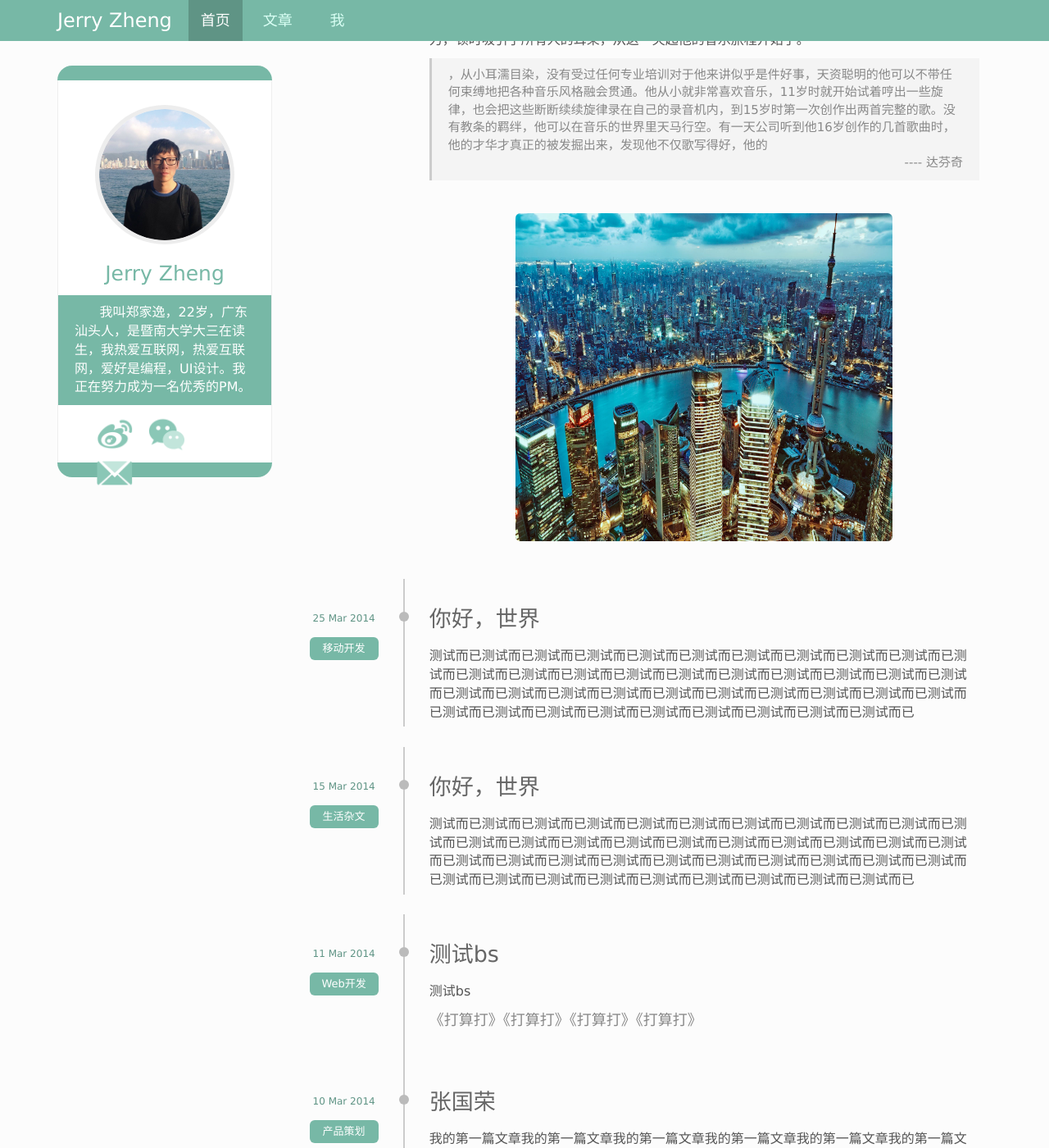
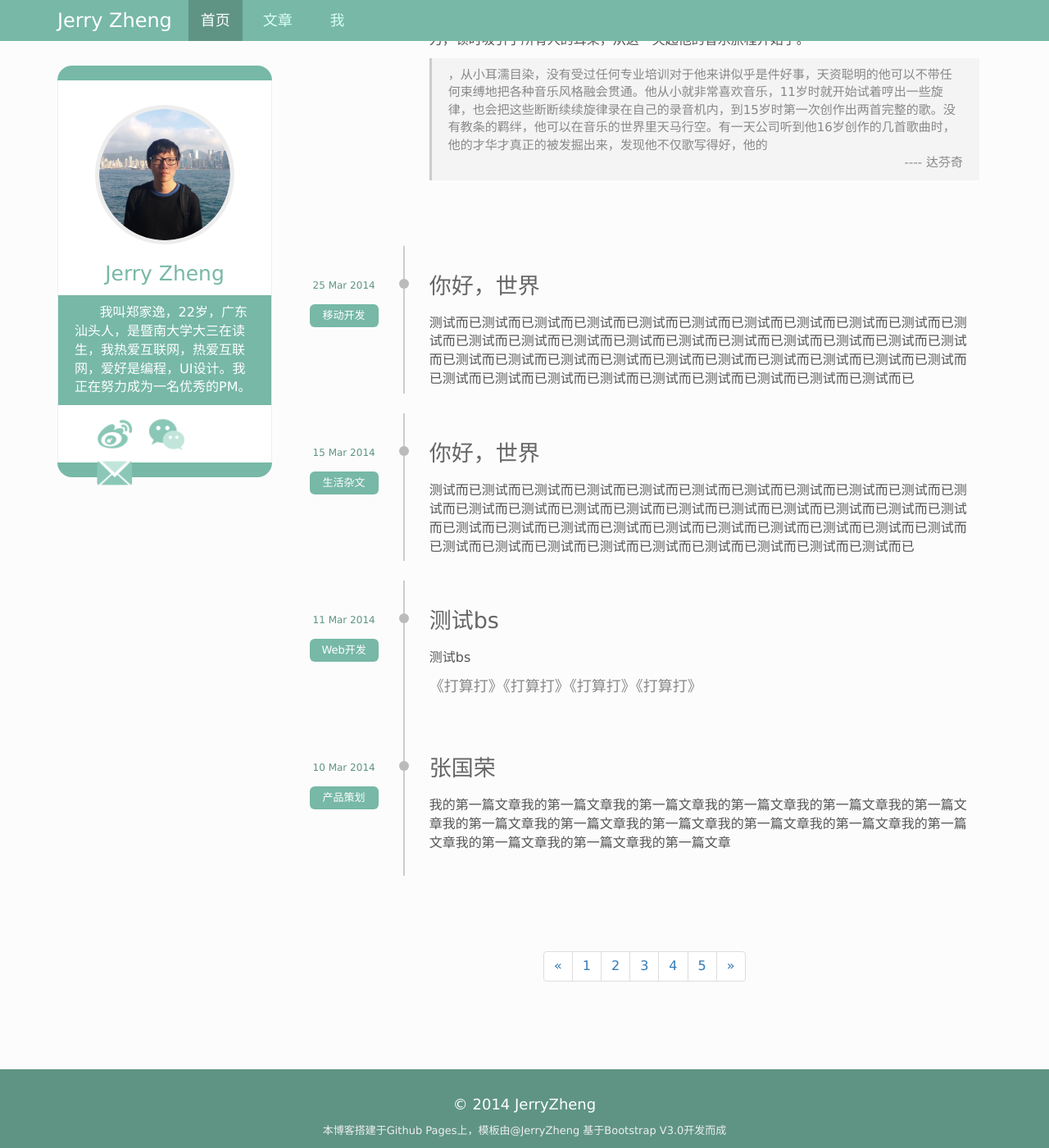
Before and after one commit to PMJerryZheng/myblog, a Jekyll site: the page built from index.html, in a window 1280 px wide and 1400 px high, scrolled down 209 px. Shown: the whole window at 82% size. Built offline with Jekyll 4.4.1, drawn with Linux system fonts in a browser that asks for light colours; nearby versions of some CDN libraries.

Commit message:
change 34

```diff
--- a/css/index.css
+++ b/css/index.css
@@ -321,13 +321,7 @@ div#social-media{
 	padding-bottom:20px;
 }
 .text-content img{
-	margin:auto;
-	height: 400px;
-	max-width: 460px;
-	max-height: 400px;
-	border-radius: 6px;
-	-webkit-border-radius: 6px;
-	-moz-border-radius: 6px;
+	display: none;
 }
 
 
```
